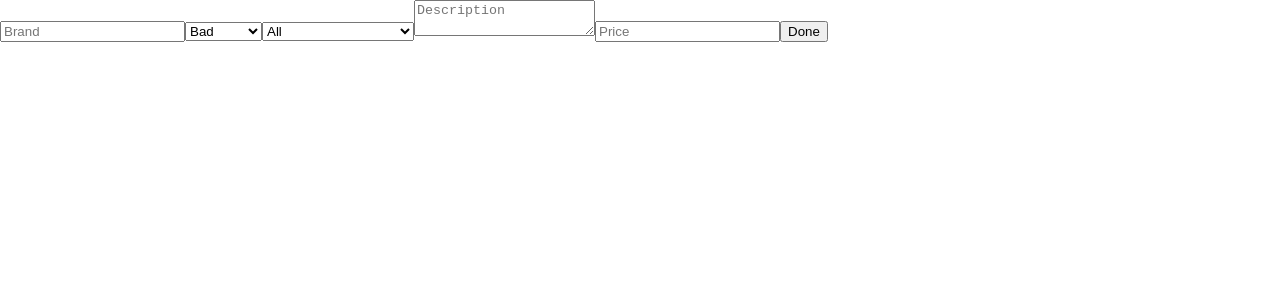
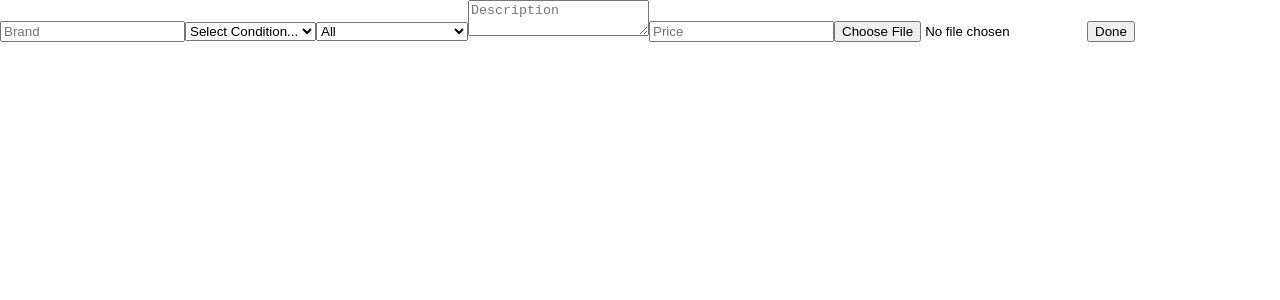
Before and after one commit to tyonek/UnitDispatch, a React (Create React App) app: page /sell in a window 1280 px wide. Shown: the top 300 px of the page. Built offline with nearby package versions, Linux system fonts and the light colour scheme.

Commit message:
started to work on the form

```diff
--- a/src/component/Forms/sellerForm/sellerForm.js
+++ b/src/component/Forms/sellerForm/sellerForm.js
@@ -46,15 +46,16 @@ export const sellerForm = (props) => {
 	return (
 		<form>
 			<input placeholder="Brand" />
-			<select>
-				<option>Bad</option>
-				<option>Good</option>
-				<option>Excellent</option>
+			<select defaultValue>
+                <option value="Select">Select Condition... </option>
+				<option value="Bad">Bad</option>
+				<option value="Good">Good</option>
+				<option value="Excellent">Excellent</option>
 			</select>
 			<select>{categoryOfItems.map((category) => <option>{category}</option>)}</select>
 			<textarea placeholder="Description" />
 			<input placeholder="Price" />
-
+            <input type="file" name="datafile" size="40"/>
             <button type="submit">Done</button>
 		</form>
 	);
```
